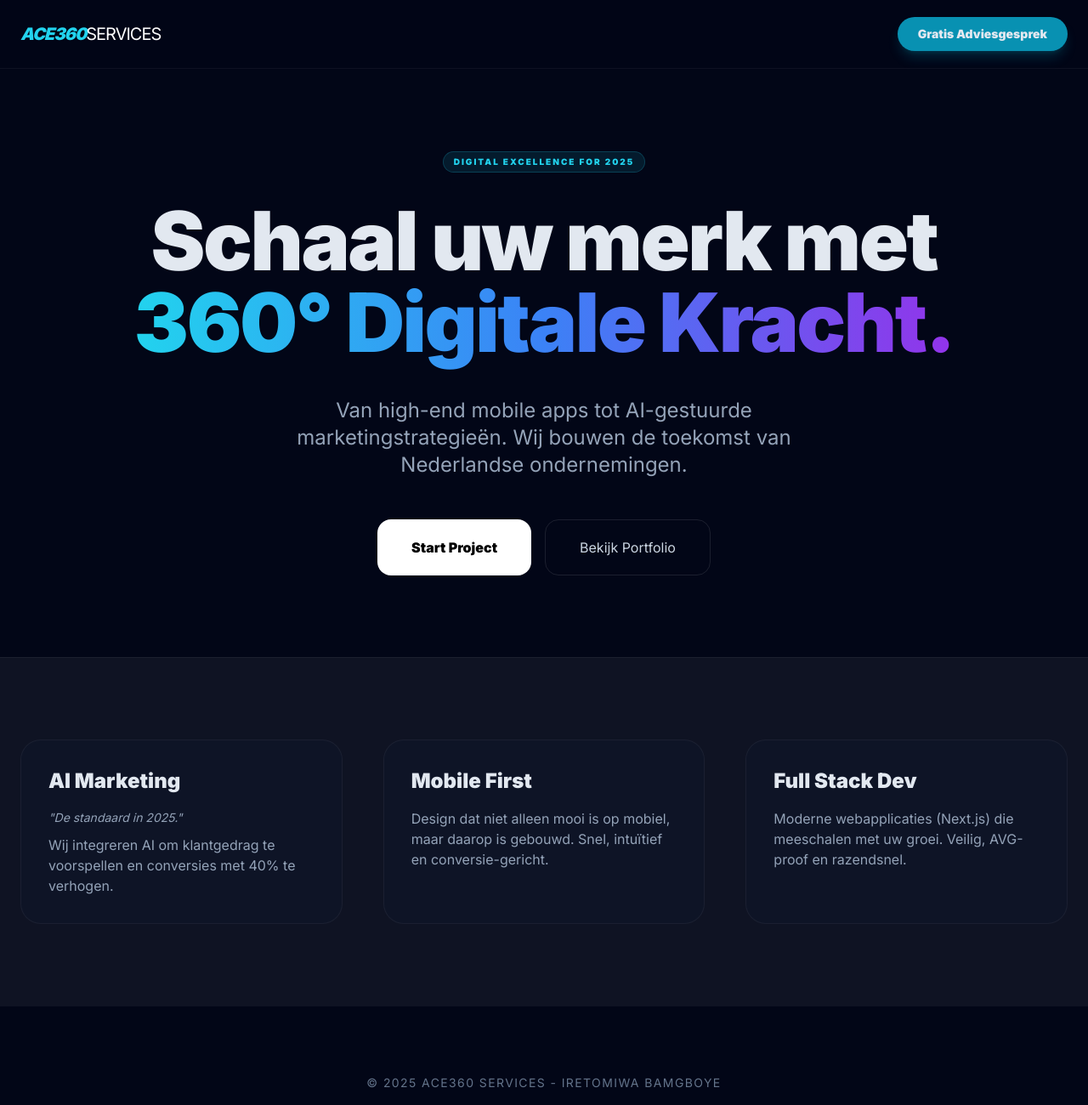
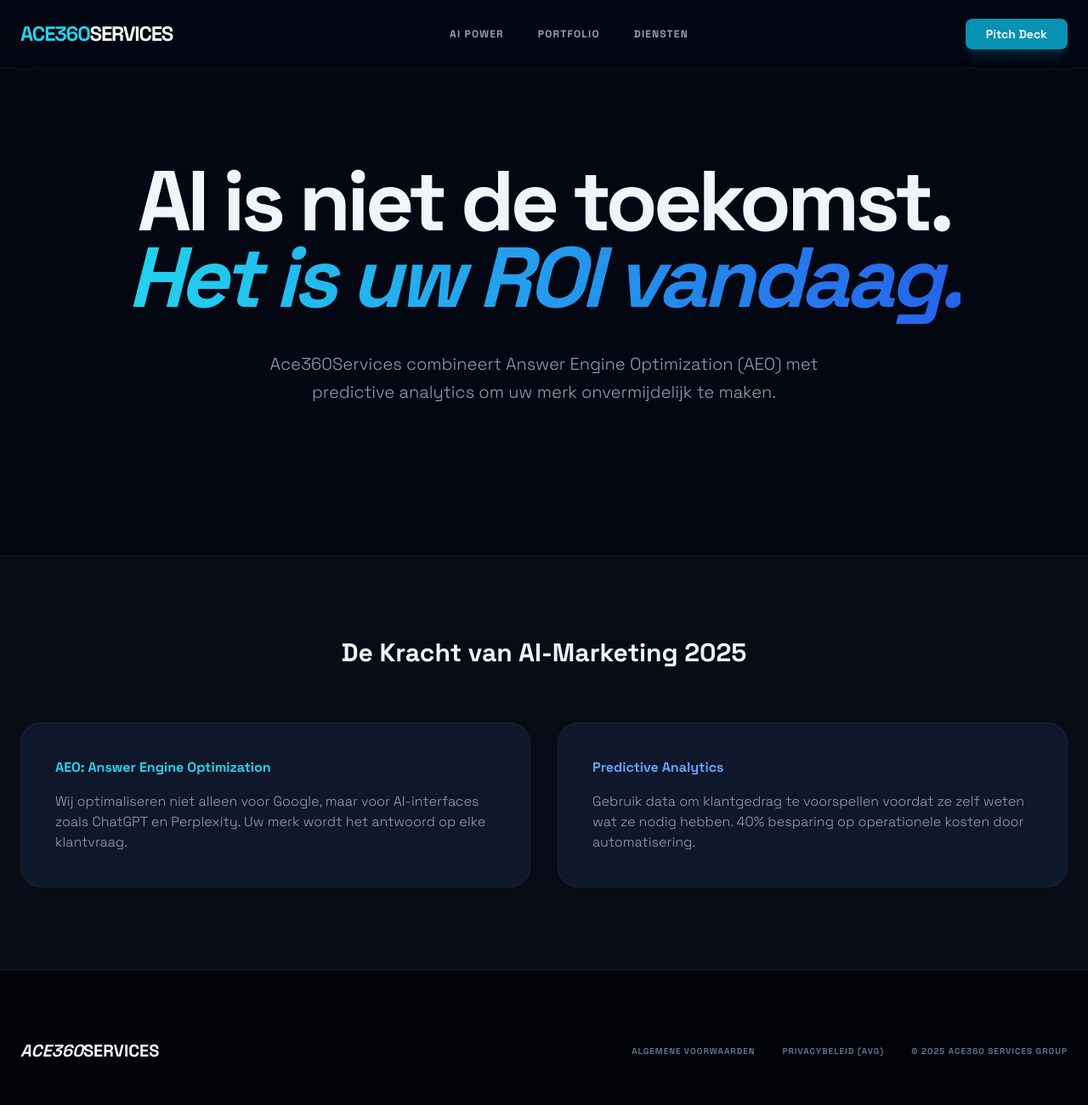
Before and after one commit to Siriretomiwa/ace360-services, a plain HTML site: page index.html in a window 1280 px wide. Shown: the whole page at 85% size. Drawn offline with nearby package versions, Linux system fonts and the light colour scheme.

Commit message:
Update index.html

```diff
--- a/index.html
+++ b/index.html
@@ -3,58 +3,61 @@
 <head>
     <meta charset="UTF-8">
     <meta name="viewport" content="width=device-width, initial-scale=1.0">
-    <title>Ace360Services | Full-Stack Agency Netherlands</title>
+    <title>Ace360Services | 360° AI Marketing & Development</title>
     <script src="https://cdn.tailwindcss.com"></script>
-    <link href="https://fonts.googleapis.com/css2?family=Inter:wght@400;900&display=swap" rel="stylesheet">
-    <style>body { font-family: 'Inter', sans-serif; }</style>
+    <link href="https://fonts.googleapis.com/css2?family=Space+Grotesk:wght@300;700&display=swap" rel="stylesheet">
+    <style>body { font-family: 'Space Grotesk', sans-serif; scroll-behavior: smooth; }</style>
 </head>
-<body class="bg-[#020617] text-slate-200 selection:bg-cyan-500">
-    <nav class="fixed top-0 w-full z-50 bg-[#020617]/80 backdrop-blur-md border-b border-white/5">
+<body class="bg-[#030712] text-slate-100 overflow-x-hidden">
+
+    <nav class="fixed top-0 w-full z-50 bg-[#030712]/70 backdrop-blur-xl border-b border-white/5">
         <div class="max-w-7xl mx-auto px-6 h-20 flex items-center justify-between">
-            <div class="text-xl font-black tracking-tighter text-cyan-400 italic">ACE360<span class="text-white not-italic font-light">SERVICES</span></div>
-            <a href="#contact" class="hidden md:block bg-cyan-600 hover:bg-cyan-500 px-6 py-2.5 rounded-full text-sm font-bold transition-all shadow-lg shadow-cyan-500/20">Gratis Adviesgesprek</a>
+            <div class="text-2xl font-bold tracking-tighter text-cyan-400">ACE360<span class="text-white">SERVICES</span></div>
+            <div class="hidden md:flex gap-10 text-xs font-bold uppercase tracking-widest text-slate-400">
+                <a href="#power" class="hover:text-cyan-400 transition">AI Power</a>
+                <a href="/portfolio" class="hover:text-cyan-400 transition">Portfolio</a>
+                <a href="#services" class="hover:text-cyan-400 transition">Diensten</a>
+            </div>
+            <button class="bg-cyan-600 px-6 py-2 rounded-lg text-sm font-bold shadow-lg shadow-cyan-500/20 hover:bg-cyan-500 transition">Pitch Deck</button>
         </div>
     </nav>
 
-    <header class="pt-44 pb-24 px-6 max-w-6xl mx-auto text-center">
-        <div class="inline-block px-3 py-1 mb-8 text-[10px] font-bold tracking-[0.2em] text-cyan-400 uppercase bg-cyan-400/10 rounded-full border border-cyan-400/20">
-            Digital Excellence for 2025
-        </div>
-        <h1 class="text-5xl md:text-8xl font-black mb-10 leading-[1.05] tracking-tight">
-            Schaal uw merk met <br>
-            <span class="text-transparent bg-clip-text bg-gradient-to-r from-cyan-400 via-blue-500 to-purple-600">
-                360° Digitale Kracht.
-            </span>
+    <header class="pt-48 pb-32 px-6 text-center">
+        <h1 class="text-6xl md:text-[100px] font-bold leading-[0.9] tracking-tighter mb-10">
+            AI is niet de toekomst.<br>
+            <span class="text-transparent bg-clip-text bg-gradient-to-r from-cyan-400 to-blue-600 italic">Het is uw ROI vandaag.</span>
         </h1>
-        <p class="text-lg md:text-2xl text-slate-400 max-w-2xl mx-auto mb-12 leading-relaxed font-light">
-            Van high-end mobile apps tot AI-gestuurde marketingstrategieën. Wij bouwen de toekomst van Nederlandse ondernemingen.
+        <p class="text-xl text-slate-400 max-w-2xl mx-auto mb-12 font-light leading-relaxed">
+            Ace360Services combineert Answer Engine Optimization (AEO) met predictive analytics om uw merk onvermijdelijk te maken.
         </p>
-        <div class="flex flex-col sm:flex-row gap-4 justify-center">
-            <button class="bg-white text-black font-bold px-10 py-5 rounded-2xl hover:bg-cyan-400 hover:text-white transition-all transform hover:-translate-y-1">Start Project</button>
-            <button class="border border-white/10 px-10 py-5 rounded-2xl hover:bg-white/5 transition-all text-slate-300">Bekijk Portfolio</button>
-        </div>
     </header>
 
-    <section class="py-24 bg-white/5 border-t border-white/5 px-6">
-        <div class="max-w-7xl mx-auto grid grid-cols-1 md:grid-cols-3 gap-12 text-center md:text-left">
-            <div class="p-8 rounded-3xl bg-slate-900/50 border border-white/5 hover:border-cyan-500/30 transition-all">
-                <h3 class="text-2xl font-bold mb-4">AI Marketing</h3>
-                <p class="text-slate-400 text-sm leading-relaxed italic">"De standaard in 2025."</p>
-                <p class="text-slate-400 mt-2">Wij integreren AI om klantgedrag te voorspellen en conversies met 40% te verhogen.</p>
-            </div>
-            <div class="p-8 rounded-3xl bg-slate-900/50 border border-white/5 hover:border-cyan-500/30 transition-all">
-                <h3 class="text-2xl font-bold mb-4">Mobile First</h3>
-                <p class="text-slate-400">Design dat niet alleen mooi is op mobiel, maar daarop is gebouwd. Snel, intuïtief en conversie-gericht.</p>
-            </div>
-            <div class="p-8 rounded-3xl bg-slate-900/50 border border-white/5 hover:border-cyan-500/30 transition-all">
-                <h3 class="text-2xl font-bold mb-4">Full Stack Dev</h3>
-                <p class="text-slate-400">Moderne webapplicaties (Next.js) die meeschalen met uw groei. Veilig, AVG-proof en razendsnel.</p>
+    <section id="power" class="py-24 bg-white/[0.02] border-y border-white/5">
+        <div class="max-w-7xl mx-auto px-6">
+            <h2 class="text-3xl font-bold mb-16 text-center">De Kracht van AI-Marketing 2025</h2>
+            <div class="grid grid-cols-1 md:grid-cols-2 gap-8">
+                <div class="p-10 rounded-3xl bg-slate-900 border border-white/5">
+                    <h3 class="text-cyan-400 font-bold mb-4">AEO: Answer Engine Optimization</h3>
+                    <p class="text-slate-400">Wij optimaliseren niet alleen voor Google, maar voor AI-interfaces zoals ChatGPT en Perplexity. Uw merk wordt het antwoord op elke klantvraag.</p>
+                </div>
+                <div class="p-10 rounded-3xl bg-slate-900 border border-white/5">
+                    <h3 class="text-blue-400 font-bold mb-4">Predictive Analytics</h3>
+                    <p class="text-slate-400">Gebruik data om klantgedrag te voorspellen voordat ze zelf weten wat ze nodig hebben. 40% besparing op operationele kosten door automatisering.</p>
+                </div>
             </div>
         </div>
     </section>
 
-    <footer class="py-20 border-t border-white/5 text-center">
-        <p class="text-slate-500 text-sm uppercase tracking-widest">&copy; 2025 ACE360 SERVICES - IreTomiwa Bamgboye</p>
+    <footer class="py-20 px-6 bg-[#010309] border-t border-white/5">
+        <div class="max-w-7xl mx-auto flex flex-col md:flex-row justify-between items-center gap-8">
+            <div class="text-xl font-bold italic">ACE360<span class="text-white not-italic">SERVICES</span></div>
+            <div class="flex gap-8 text-slate-500 text-[10px] uppercase font-bold tracking-widest">
+                <span>Algemene Voorwaarden</span>
+                <span>Privacybeleid (AVG)</span>
+                <span>&copy; 2025 ACE360 SERVICES GROUP</span>
+            </div>
+        </div>
     </footer>
+
 </body>
 </html>
```
